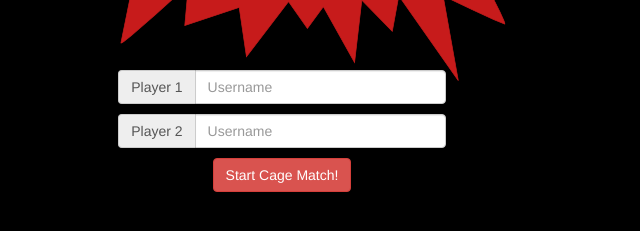
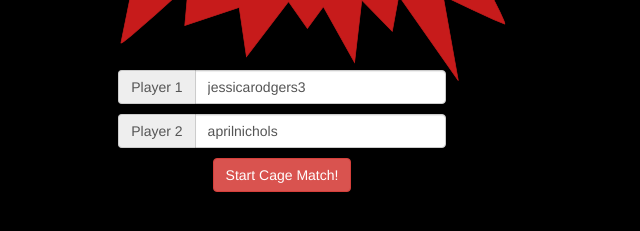
Before and after one commit to aprilrochelle/cage-match, a plain HTML site: page index.html in a window 1280 px wide. Shown: the part 531-762 px from the top of the page, 358-998 px from the left. Drawn offline with nearby package versions, Linux system fonts and the light colour scheme.

Commit message:
input box values

```diff
--- a/index.html
+++ b/index.html
@@ -16,11 +16,11 @@
         <div class="row">
             <div class="input-group col-md-3">
                 <span class="input-group-addon" id="basic-addon1">Player 1</span>
-                <input id="player1" type="text" class="form-control" placeholder="Username" aria-describedby="basic-addon1">
+                <input id="player1" value="jessicarodgers3" type="text" class="form-control" placeholder="Username" aria-describedby="basic-addon1">
             </div>
             <div class="input-group col-md-3">
                 <span class="input-group-addon" id="basic-addon2">Player 2</span>
-                <input id="player2" type="text" class="form-control" placeholder="Username" aria-describedby="basic-addon1">
+                <input id="player2" value="aprilnichols" type="text" class="form-control" placeholder="Username" aria-describedby="basic-addon1">
             </div>
             <button id="match-btn" type="button" class="btn btn-danger">Start Cage Match!</button>
             <div id="player-holder"></div>
```
